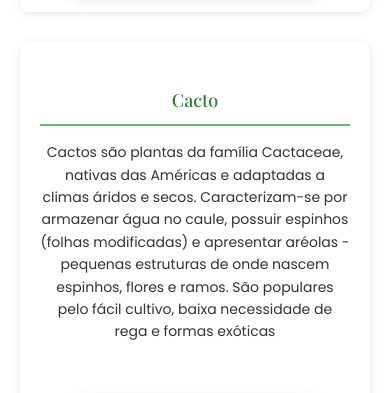
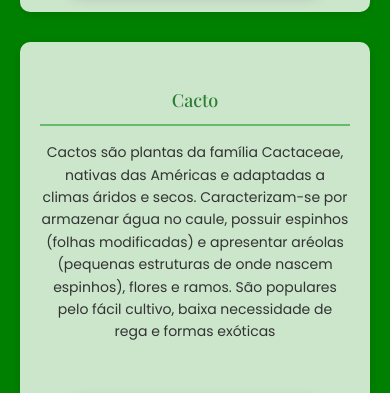
Before and after one commit to Nananilda/media-query, a plain HTML site: page index.html in a window 390 px wide. Shown: the part 1557-1950 px from the top of the page. Drawn offline with nearby package versions, Linux system fonts and the light colour scheme; grey boxes are pictures that could not be loaded.

Commit message:
Co-authored-by: Mar3l0 <Mar3l00@users.noreply.github.com> Co-authored-by: Carlos-Eduardo-Costa <Carlos-Eduardo-Costa@users.noreply.github.com> Co-authored-by: Bianca Moreira de Oliveira <biancamoreiradeoliveira6@gmail.com>

```diff
--- a/index.html
+++ b/index.html
@@ -1,13 +1,18 @@
 <!DOCTYPE html>
 <html lang="pt-br">
+
 <head>
     <meta charset="UTF-8">
+    <meta name="viewport" content="width=device-width, initial-scale=1.0">
     <title>Planeta Verde</title>
     <link rel="preconnect" href="https://fonts.googleapis.com">
     <link rel="preconnect" href="https://fonts.gstatic.com" crossorigin>
-    <link href="https://fonts.googleapis.com/css2?family=Poppins:wght@300;400;500;600;700&family=Playfair+Display:wght@400;500;600;700&display=swap" rel="stylesheet">
+    <link
+        href="https://fonts.googleapis.com/css2?family=Poppins:wght@300;400;500;600;700&family=Playfair+Display:wght@400;500;600;700&display=swap"
+        rel="stylesheet">
     <link rel="stylesheet" href="style.css">
 </head>
+
 <body>
 
     <header>
@@ -26,11 +31,18 @@
 
     <section id="inicio">
         <h1>Bem-vindo!</h1>
-    <p>A Planeta Verde é uma empresa voltada ao cuidado com a natureza e à promoção da sustentabilidade. Seu objetivo é aproximar as pessoas do meio ambiente, oferecendo produtos e serviços ligados à jardinagem, paisagismo e cultivo doméstico, como plantas, mudas, vasos, fertilizantes ecológicos e sistemas de irrigação.
+        <p>A Planeta Verde é uma empresa voltada ao cuidado com a natureza e à promoção da sustentabilidade. Seu
+            objetivo é aproximar as pessoas do meio ambiente, oferecendo produtos e serviços ligados à jardinagem,
+            paisagismo e cultivo doméstico, como plantas, mudas, vasos, fertilizantes ecológicos e sistemas de
+            irrigação.
 
-    Além disso, a empresa se destaca pelo compromisso com práticas sustentáveis, utilizando materiais recicláveis, incentivando o cultivo orgânico e o consumo consciente. Também atua de forma digital, compartilhando conteúdos educativos sobre cuidados com plantas e preservação ambiental.
+            Além disso, a empresa se destaca pelo compromisso com práticas sustentáveis, utilizando materiais
+            recicláveis, incentivando o cultivo orgânico e o consumo consciente. Também atua de forma digital,
+            compartilhando conteúdos educativos sobre cuidados com plantas e preservação ambiental.
 
-    A Planeta Verde busca transformar espaços urbanos em ambientes mais verdes e saudáveis, por meio de projetos como jardins verticais, hortas comunitárias e consultorias em paisagismo, unindo tecnologia, conhecimento e responsabilidade ambiental.
+            A Planeta Verde busca transformar espaços urbanos em ambientes mais verdes e saudáveis, por meio de projetos
+            como jardins verticais, hortas comunitárias e consultorias em paisagismo, unindo tecnologia, conhecimento e
+            responsabilidade ambiental.
         </p>
     </section>
 
@@ -40,31 +52,44 @@
         <div class="planta-container">
             <div class="planta-content">
                 <h4>Rosa-do-deserto</h4>
-            <p>A rosa-do-deserto (Adenium obesum) é uma planta suculenta exótica, nativa de regiões áridas da África e Oriente Médio, famosa por sua floração exuberante e caudex que armazena água. Conhecida pela resistência ao calor e baixa necessidade de rega, é cultivada como planta ornamental, muitas vezes no estilo bonsai, devido ao seu formato peculiar.</p>
+                <p>A rosa-do-deserto (Adenium obesum) é uma planta suculenta exótica, nativa de regiões áridas da África
+                    e Oriente Médio, famosa por sua floração exuberante e caudex que armazena água. Conhecida pela
+                    resistência ao calor e baixa necessidade de rega, é cultivada como planta ornamental, muitas vezes
+                    no estilo bonsai, devido ao seu formato peculiar.</p>
             </div>
             <div class="planta-imagem">
-            <img src="https://chat.google.com/u/0/api/get_attachment_url?url_type=FIFE_URL&content_type=image%2Fjpeg&attachment_token=AOo0EEWFgGvZznW1M1YuJs3%2B8COZfOz60uE%2FFve9CuYslsPuSAFaSWJa5mJ8VjuSWBaliTrSFGHZf1UHdwMfXNLdAYzJmPsV19%2B2j%2BDNrc%2BKdy6gGYskJJ%2FSgqYDgH%2Bw0yMaKUxsph4zyrOn7aGN72c6ikRVXPztftSR6Jthfl3A4F1Q%2FZ04GiabN7wEofWHtMQNJ2bDn%2FqMM%2BTkD%2Ffwrrn7n69rcf3%2F7%2Fyz3l8Ua9rY1JyMatPPoEzXM0YTY0qG9mT0dBNHmqfiYn4ySyJnMOxXIwfoDUO9Vgj%2BbXbqdIkPKJkERxeRWFXpnk2MZS3YunlT6TkWS37Yrj2CuHpt8F5rTfWHaKrGSugi4Ol03aQFPAGs5YsgmdVUpAMinGyJ4pAjWvbL2O6DFUhHrgbRMKgB2GbsRzi6xB2T5a%2BwM1i4jiKKgTgFSEofNQDTMx%2Bp3E64ysgIllA%2FLa9SPNLON%2Bp%2Bdw8hX0mZe9FhEkE7YJgpPGGDFBTtw%2FS5AvjKa%2BwCI%2FFrUoPVsmkK2wdGS87dR1SCZarDcqNTc2DtPhUk0sRpfzW8SpFYH%2FVK9SPMjydroZSny%2BYDKUjvw9AhmOuMmME%3D&allow_caching=true&sz=w512-k" alt="Rosa-do-deserto">
+                <img src="https://chat.google.com/u/0/api/get_attachment_url?url_type=FIFE_URL&content_type=image%2Fjpeg&attachment_token=AOo0EEWFgGvZznW1M1YuJs3%2B8COZfOz60uE%2FFve9CuYslsPuSAFaSWJa5mJ8VjuSWBaliTrSFGHZf1UHdwMfXNLdAYzJmPsV19%2B2j%2BDNrc%2BKdy6gGYskJJ%2FSgqYDgH%2Bw0yMaKUxsph4zyrOn7aGN72c6ikRVXPztftSR6Jthfl3A4F1Q%2FZ04GiabN7wEofWHtMQNJ2bDn%2FqMM%2BTkD%2Ffwrrn7n69rcf3%2F7%2Fyz3l8Ua9rY1JyMatPPoEzXM0YTY0qG9mT0dBNHmqfiYn4ySyJnMOxXIwfoDUO9Vgj%2BbXbqdIkPKJkERxeRWFXpnk2MZS3YunlT6TkWS37Yrj2CuHpt8F5rTfWHaKrGSugi4Ol03aQFPAGs5YsgmdVUpAMinGyJ4pAjWvbL2O6DFUhHrgbRMKgB2GbsRzi6xB2T5a%2BwM1i4jiKKgTgFSEofNQDTMx%2Bp3E64ysgIllA%2FLa9SPNLON%2Bp%2Bdw8hX0mZe9FhEkE7YJgpPGGDFBTtw%2FS5AvjKa%2BwCI%2FFrUoPVsmkK2wdGS87dR1SCZarDcqNTc2DtPhUk0sRpfzW8SpFYH%2FVK9SPMjydroZSny%2BYDKUjvw9AhmOuMmME%3D&allow_caching=true&sz=w512-k"
+                    alt="Rosa-do-deserto">
             </div>
         </div>
 
         <div class="planta-container">
             <div class="planta-content">
                 <h4>Cacto</h4>
-            <p>Cactos são plantas da família Cactaceae, nativas das Américas e adaptadas a climas áridos e secos. Caracterizam-se por armazenar água no caule, possuir espinhos (folhas modificadas) e apresentar aréolas - pequenas estruturas de onde nascem espinhos, flores e ramos. São populares pelo fácil cultivo, baixa necessidade de rega e formas exóticas</p>
+                <p>Cactos são plantas da família Cactaceae, nativas das Américas e adaptadas a climas áridos e secos.
+                    Caracterizam-se por armazenar água no caule, possuir espinhos (folhas modificadas) e apresentar
+                    aréolas (pequenas estruturas de onde nascem espinhos), flores e ramos. São populares pelo fácil
+                    cultivo, baixa necessidade de rega e formas exóticas</p>
             </div>
             <div class="planta-imagem">
-            <img src="https://chat.google.com/u/0/api/get_attachment_url?url_type=FIFE_URL&content_type=image%2Fjpeg&attachment_token=AOo0EEUD7H284XfoadNNinBjfoOfIkOuAqi09NzXjXy8oxWm0ATOX8%2FTNTRBS%2FUSIUR7dRJPFZtEvyjy4hgwxYWR0k2kRsELXT%2FpTaGBZD%2BcMBzp4bx0Y5cuf6jnWOpR5K1onqDY9DJt7NfwOAOnHZrZ7uaCzMCeOUm1wsC8QsoEDxF%2FIzlqRQdFKxc8U6gtJ5fNjmYF3IgVsZ8SAohyqSXuHNYKP1xzpKMeMCRMCKGDta%2FTyBWr0iVqa%2Fm1RJshPM2ZW170DmhKSoGexg7IIXoYaifZdMiNbdfQpusnUs4T4fvvaAcIYthhifQso0iaA8%2B8yn7OCR6jWotbr9klqjwCRCupOiDH8bUXJ5WVOeJ%2FJ8%2FqBoCXy8Y%2BYrEBG3q4zyBgKF8KAfAAXrz4o2IQ4ARg3JoPZ5HmL%2BkGiIlML%2FC0V7PgYCc%2B4lkl50lT275lLzlKqbDn7n7sEpkoRa5JttBuXwnqI6vIORe8PWq20uVg3NXWkjmMgVEC%2BURMuEWhU%2B1iNy8d3w6wYSVET%2BUMEupT2tSIKkHUJXwhV4j%2Bn%2BacHjseOdfehow7rUj8zPL2JBtgXU7jMBLRza%2FlgVObakexQA%3D%3D&allow_caching=true&sz=w512-k" alt="Cacto">
+                <img src="https://chat.google.com/u/0/api/get_attachment_url?url_type=FIFE_URL&content_type=image%2Fjpeg&attachment_token=AOo0EEUD7H284XfoadNNinBjfoOfIkOuAqi09NzXjXy8oxWm0ATOX8%2FTNTRBS%2FUSIUR7dRJPFZtEvyjy4hgwxYWR0k2kRsELXT%2FpTaGBZD%2BcMBzp4bx0Y5cuf6jnWOpR5K1onqDY9DJt7NfwOAOnHZrZ7uaCzMCeOUm1wsC8QsoEDxF%2FIzlqRQdFKxc8U6gtJ5fNjmYF3IgVsZ8SAohyqSXuHNYKP1xzpKMeMCRMCKGDta%2FTyBWr0iVqa%2Fm1RJshPM2ZW170DmhKSoGexg7IIXoYaifZdMiNbdfQpusnUs4T4fvvaAcIYthhifQso0iaA8%2B8yn7OCR6jWotbr9klqjwCRCupOiDH8bUXJ5WVOeJ%2FJ8%2FqBoCXy8Y%2BYrEBG3q4zyBgKF8KAfAAXrz4o2IQ4ARg3JoPZ5HmL%2BkGiIlML%2FC0V7PgYCc%2B4lkl50lT275lLzlKqbDn7n7sEpkoRa5JttBuXwnqI6vIORe8PWq20uVg3NXWkjmMgVEC%2BURMuEWhU%2B1iNy8d3w6wYSVET%2BUMEupT2tSIKkHUJXwhV4j%2Bn%2BacHjseOdfehow7rUj8zPL2JBtgXU7jMBLRza%2FlgVObakexQA%3D%3D&allow_caching=true&sz=w512-k"
+                    alt="Cacto">
             </div>
         </div>
 
         <div class="planta-container">
             <div class="planta-content">
                 <h4>Plantas suculentas</h4>
-            <p>As suculentas são plantas originárias de regiões de clima árido, como os desertos e partes do continente africano. Por isso, a sua principal característica é armazenar água nas folhas para enfrentar longos períodos de estiagem ou falta de chuvas.
-            No mundo, segundo estimativas, há mais de 9 mil tipos diferentes de plantas suculentas, entre elas, o mais famoso é o cacto. Entretanto, vale ressaltar que nem todas as suculentas são cacto, já que a espécie abriga um universo muito maior de tipos de plantas.</p>
+                <p>As suculentas são plantas originárias de regiões de clima árido, como os desertos e partes do
+                    continente africano. Por isso, a sua principal característica é armazenar água nas folhas para
+                    enfrentar longos períodos de estiagem ou falta de chuvas.
+                    No mundo, segundo estimativas, há mais de 9 mil tipos diferentes de plantas suculentas, entre elas,
+                    o mais famoso é o cacto. Entretanto, vale ressaltar que nem todas as suculentas são cacto, já que a
+                    espécie abriga um universo muito maior de tipos de plantas.</p>
             </div>
             <div class="planta-imagem">
-            <img src="https://chat.google.com/u/0/api/get_attachment_url?url_type=FIFE_URL&content_type=image%2Fjpeg&attachment_token=AOo0EEVY%2B312DyFst40CGkttfukD8QURWO9wMAOrc65boWRNMDcnByMb04BJezdqh%2Bnr3aMVQioRJO6Vj4F%2FtAVj6E7BNsxm2nigE4E%2BfaCxg8MckQABjlG3ct0iCsyscbjJnAJ13zGxQk4Vwn1nuU%2Fz99zlkj2XyVcPVHvZM1Bm35doEqxanBr3Qt5rTb8%2FbJgGvrnPb74DyxXmfWACgJYAMGgTMaF9wMQSsF9i82AWVE2OnmLXu8zYyU%2B3AFi3lUpKu7OY0yqcml0Xyj6RcTHRcNS9jg1cEw0ZHPm3Hn89E4%2BIZzoWtPIoxiZD49H1cj5q%2B%2BqUDIR%2FPZY5TObdNsaocU%2BpsXKlR%2FL%2FPJuiLeUwzfdMIMLMYJX0OGupHcGH4R2lymZEwu2QyT%2BEtkcQF6PAelc4EFrwvpho7Qz8nwxkUR5rDCawBwj%2BJu0eG8qxijF1MjiLCTA1D%2FdaKn0ZkvOgB358YGV5kcTlYvUT4F69%2FDj4kwI8tU1qTOKTPJLE2Bs5iM8%2B%2BC9TuvgnyF2MVxULWtyGg1l8o7VzF3orLshlKizhpjdmtI88YOWORcNortWagd74ssjdQX%2Bkqij3wcmKKibbzWOyfw%3D%3D&allow_caching=true&sz=w512-k" alt="Plantas suculentas">
+                <img src="https://chat.google.com/u/0/api/get_attachment_url?url_type=FIFE_URL&content_type=image%2Fjpeg&attachment_token=AOo0EEVY%2B312DyFst40CGkttfukD8QURWO9wMAOrc65boWRNMDcnByMb04BJezdqh%2Bnr3aMVQioRJO6Vj4F%2FtAVj6E7BNsxm2nigE4E%2BfaCxg8MckQABjlG3ct0iCsyscbjJnAJ13zGxQk4Vwn1nuU%2Fz99zlkj2XyVcPVHvZM1Bm35doEqxanBr3Qt5rTb8%2FbJgGvrnPb74DyxXmfWACgJYAMGgTMaF9wMQSsF9i82AWVE2OnmLXu8zYyU%2B3AFi3lUpKu7OY0yqcml0Xyj6RcTHRcNS9jg1cEw0ZHPm3Hn89E4%2BIZzoWtPIoxiZD49H1cj5q%2B%2BqUDIR%2FPZY5TObdNsaocU%2BpsXKlR%2FL%2FPJuiLeUwzfdMIMLMYJX0OGupHcGH4R2lymZEwu2QyT%2BEtkcQF6PAelc4EFrwvpho7Qz8nwxkUR5rDCawBwj%2BJu0eG8qxijF1MjiLCTA1D%2FdaKn0ZkvOgB358YGV5kcTlYvUT4F69%2FDj4kwI8tU1qTOKTPJLE2Bs5iM8%2B%2BC9TuvgnyF2MVxULWtyGg1l8o7VzF3orLshlKizhpjdmtI88YOWORcNortWagd74ssjdQX%2Bkqij3wcmKKibbzWOyfw%3D%3D&allow_caching=true&sz=w512-k"
+                    alt="Plantas suculentas">
             </div>
         </div>
     </section>
@@ -72,16 +97,20 @@
     <section id="galeria">
         <h2>Galeria</h2>
         <div class="gallery-grid">
-        <img src="https://chat.google.com/u/0/api/get_attachment_url?url_type=FIFE_URL&content_type=image%2Fjpeg&attachment_token=AOo0EEW6RYqgY0TLGxaYantTcjFYXlMYTWGgk5OmwS9Py1v4Eca1Xx9Ke4O9tb91y1Yh%2FjPtAS4RVTSM%2BjD9cT0WaadAcRDIjXjAZIavFnq0QxS%2B4eazFHM5JyF5QvdtNi2UFvUW00zeCnQbZLhP0WCCmBlPHtTfWNGI%2F9%2BQeIjL6RteWysDDxapNElc11bdcwK%2BYW%2F%2FcHHA15UGWF7ZRS2bAebI%2BujVrTPI3wOVQ%2FZOk6uMRKbwBSr5U7kZIJ7hFGtfmX9cq7WoW7DgScPRHqBhYxnlIZ12M%2FjwA1hz7foaFarfq1cR3mnTLmqXl0EDQTx65Wn1xq5fdnVoE993SfEFIb46LEkI%2Fi4v6u5dbOg%2BbsdzNBUSNZeCSBVUAuV%2FrzUjbYjU3uIjOaIfgvDBoueZY9KtzekFAXmgduapxXfJJsoYHUZawRFC8Qc%2FqITIgB7Rt%2BT2zAp0PRAV2T6CdOa00%2FYKQ7gMF1VyNJQqoo71zxjCDF8LdVfcnIeqj6RUX7HS5fSGYlcOSGAwMUCMMMRx%2BzO94Lh0FphwylGZEKi%2BTxnw6EBgMcfDFEZ9sDYqvO4KCnI3rUCdpUvrEOW2vasNCw%3D%3D&allow_caching=true&sz=w512-k" alt="Planta 1">
-        <img src="https://chat.google.com/u/0/api/get_attachment_url?url_type=FIFE_URL&content_type=image%2Fjpeg&attachment_token=AOo0EEVY1hS%2FJOFAVy%2FZKKN2hl3JAR%2F4zhSe4bIud6e4IMbK9EUQBP5ao4dhzjqivL3QQJQ2mAaqB4fM%2BkVk8Tg0tDR82waVMvR2k7FNhEHP3NsJMZa79cTBmRYZ0MekbAGveRMM6%2BTG96l2Jz09N6tl%2BjsXgYHaDZdfafsqtZJfK04U7%2BwfhZvl%2FP9HaDZsHly%2B7%2FivbWxz4eeP4ieG1tloPJwpuvuwPtfiJnI3FU%2BW22Jnv9X0sqWp1pBD77vs%2B2zMiZ9t48%2BbpfApn1YgYahEPXqTQ5kRMxdf5uwhgs7eerU9qDrKeYlBcwDeqwxGaL6Kxpn9HUF7M2aD21lWtylnyaBBg76BBk50PoAjTAqHAtya6m05z%2FkJUu%2BvKFjzg988xa7XmUWhX3rHWVktv%2F85t3oUmoQPLD4pVJPHMGJa7dX2H0p1WzBRHeWb5QomTT1vFMJ0lOnQ3m8ON8RHWrVt4NvNS8II1l7VHbSl85oDy4axD24QxctSZjMcuNMKW5AkEXPSy%2B4HiOFfPLlfXWsNUOPn7glHRJ0w3PiywF9R6aDR3r52OYnSzpL5HA4YfBAiOny94LIzcQDFEjbOJC5IY4coGak%3D&allow_caching=true&sz=w512-k" alt="Planta 2">
-        <img src="https://chat.google.com/u/0/api/get_attachment_url?url_type=FIFE_URL&content_type=image%2Fwebp&attachment_token=AOo0EEVznageDu%2BAme0xP0w223nXDV3MraLqmMBX5leyxbunFEKYxHp2xGHCcVdzjMOy42%2BO7%2FgCbZQuMFrAy4YYK5pr3R%2Bi6Nc9AijqTVLvYtt7LIkvW6TiN9tYHh15DQvuTHLebJg0jSP0YT0LqPUPvHH7MMtr2Q9bKSMvPKhDOH1ARTmdLrS53OGmg4woXBMJ7cRCm4G4ONbKLHqBCPojEENdNlSKov%2BniLJToxiwywbyFtDirvHR3ifhatJUwWvOiSIqFvJjQlPG8ffTibo9f2rz9XPjzex3SF4bVN7LB8kD9E7bDxcCXjFpRiw8rco0QMenTS5QRp3nFLFIhIxkLByHDjVOke5qLxElXKWTVgq%2FiIkefUmQHn3BvmtF2H3R32khvDL7fCVjRWYjymIKl%2FyzX8Y%2FNPCAYB8ATgrkAJdcdncgrCvlJcQrCRJdw4yTYG%2F3toBDgAIFiZfSiu7ubXFf2kH1Eqe0AeqOX3B62eRFSNE9ZhuPp3%2BpM%2BAFy9hYND8CcHlY2OOQmWovBb%2BKT1zUhzvzWyrZJRoUXI3o1qf65qUN%2BMZZoNguYNtU2jGyWnFFwvPeEDVJ%2F3eakJodUjit&allow_caching=true&rw=true&sz=w512-k" alt="Planta 3">
+            <img src="https://chat.google.com/u/0/api/get_attachment_url?url_type=FIFE_URL&content_type=image%2Fjpeg&attachment_token=AOo0EEW6RYqgY0TLGxaYantTcjFYXlMYTWGgk5OmwS9Py1v4Eca1Xx9Ke4O9tb91y1Yh%2FjPtAS4RVTSM%2BjD9cT0WaadAcRDIjXjAZIavFnq0QxS%2B4eazFHM5JyF5QvdtNi2UFvUW00zeCnQbZLhP0WCCmBlPHtTfWNGI%2F9%2BQeIjL6RteWysDDxapNElc11bdcwK%2BYW%2F%2FcHHA15UGWF7ZRS2bAebI%2BujVrTPI3wOVQ%2FZOk6uMRKbwBSr5U7kZIJ7hFGtfmX9cq7WoW7DgScPRHqBhYxnlIZ12M%2FjwA1hz7foaFarfq1cR3mnTLmqXl0EDQTx65Wn1xq5fdnVoE993SfEFIb46LEkI%2Fi4v6u5dbOg%2BbsdzNBUSNZeCSBVUAuV%2FrzUjbYjU3uIjOaIfgvDBoueZY9KtzekFAXmgduapxXfJJsoYHUZawRFC8Qc%2FqITIgB7Rt%2BT2zAp0PRAV2T6CdOa00%2FYKQ7gMF1VyNJQqoo71zxjCDF8LdVfcnIeqj6RUX7HS5fSGYlcOSGAwMUCMMMRx%2BzO94Lh0FphwylGZEKi%2BTxnw6EBgMcfDFEZ9sDYqvO4KCnI3rUCdpUvrEOW2vasNCw%3D%3D&allow_caching=true&sz=w512-k"
+                alt="Planta 1">
+            <img src="https://chat.google.com/u/0/api/get_attachment_url?url_type=FIFE_URL&content_type=image%2Fjpeg&attachment_token=AOo0EEVY1hS%2FJOFAVy%2FZKKN2hl3JAR%2F4zhSe4bIud6e4IMbK9EUQBP5ao4dhzjqivL3QQJQ2mAaqB4fM%2BkVk8Tg0tDR82waVMvR2k7FNhEHP3NsJMZa79cTBmRYZ0MekbAGveRMM6%2BTG96l2Jz09N6tl%2BjsXgYHaDZdfafsqtZJfK04U7%2BwfhZvl%2FP9HaDZsHly%2B7%2FivbWxz4eeP4ieG1tloPJwpuvuwPtfiJnI3FU%2BW22Jnv9X0sqWp1pBD77vs%2B2zMiZ9t48%2BbpfApn1YgYahEPXqTQ5kRMxdf5uwhgs7eerU9qDrKeYlBcwDeqwxGaL6Kxpn9HUF7M2aD21lWtylnyaBBg76BBk50PoAjTAqHAtya6m05z%2FkJUu%2BvKFjzg988xa7XmUWhX3rHWVktv%2F85t3oUmoQPLD4pVJPHMGJa7dX2H0p1WzBRHeWb5QomTT1vFMJ0lOnQ3m8ON8RHWrVt4NvNS8II1l7VHbSl85oDy4axD24QxctSZjMcuNMKW5AkEXPSy%2B4HiOFfPLlfXWsNUOPn7glHRJ0w3PiywF9R6aDR3r52OYnSzpL5HA4YfBAiOny94LIzcQDFEjbOJC5IY4coGak%3D&allow_caching=true&sz=w512-k"
+                alt="Planta 2">
+            <img src="https://chat.google.com/u/0/api/get_attachment_url?url_type=FIFE_URL&content_type=image%2Fwebp&attachment_token=AOo0EEVznageDu%2BAme0xP0w223nXDV3MraLqmMBX5leyxbunFEKYxHp2xGHCcVdzjMOy42%2BO7%2FgCbZQuMFrAy4YYK5pr3R%2Bi6Nc9AijqTVLvYtt7LIkvW6TiN9tYHh15DQvuTHLebJg0jSP0YT0LqPUPvHH7MMtr2Q9bKSMvPKhDOH1ARTmdLrS53OGmg4woXBMJ7cRCm4G4ONbKLHqBCPojEENdNlSKov%2BniLJToxiwywbyFtDirvHR3ifhatJUwWvOiSIqFvJjQlPG8ffTibo9f2rz9XPjzex3SF4bVN7LB8kD9E7bDxcCXjFpRiw8rco0QMenTS5QRp3nFLFIhIxkLByHDjVOke5qLxElXKWTVgq%2FiIkefUmQHn3BvmtF2H3R32khvDL7fCVjRWYjymIKl%2FyzX8Y%2FNPCAYB8ATgrkAJdcdncgrCvlJcQrCRJdw4yTYG%2F3toBDgAIFiZfSiu7ubXFf2kH1Eqe0AeqOX3B62eRFSNE9ZhuPp3%2BpM%2BAFy9hYND8CcHlY2OOQmWovBb%2BKT1zUhzvzWyrZJRoUXI3o1qf65qUN%2BMZZoNguYNtU2jGyWnFFwvPeEDVJ%2F3eakJodUjit&allow_caching=true&rw=true&sz=w512-k"
+                alt="Planta 3">
         </div>
     </section>
 
     <footer>
-    <p>© 2026 Planeta Verde</p>
+        <p> 2026 Planeta Verde</p>
     </footer>
 
     <script src="script.js"></script>
 </body>
+
 </html>
--- a/style.css
+++ b/style.css
@@ -100,7 +100,8 @@ section {
 }
 
 /* TIPOGRAFIA */
-h1, h2 {
+h1,
+h2 {
     font-family: 'Playfair Display', serif;
     font-weight: 600;
     color: #000000;
@@ -153,23 +154,40 @@ h1 {
     font-size: clamp(24px, 5vw, 40px);
 }
 
+
+
+
+
+
+
 /* ================================= */
 /*  MEDIA QUERY */
 /* ================================= */
+/* Mediaquery- bianca */
+@media (max-width: 768px) {
+    /* Se a tela ficar menor ou igual a 768px, ele vai aplicar essa estrutura  */
 
-@media (max-width: 768px) {
 
-    /* Menu vira coluna */
     .menu {
         display: none;
+        /* aqui o menu vai parar de ser horizontal e vai aparecer os três pontinhos */
         flex-direction: column;
+        /* vai mudar para a parte da coluna */
         background: green;
         position: absolute;
         top: 60px;
         right: 0;
         width: 100%;
+        /* largura da tela inteira */
         text-align: center;
+        /* centraliza os componentes do menu */
     }
+
+    body {
+        background: green;
+        color: rgb(122, 179, 48);
+    }
+    /* vai mudar o texto para verde e o fundo*/
 
     /* Quando ativar */
     .menu.ativo {
@@ -180,11 +198,16 @@ h1 {
     .hamburger {
         display: block;
     }
-
+   /* o usuário vai pode clicar no botão */
     /* Texto menor */
     h1 {
         font-size: 28px;
     }
+    /* Aqui vai deixar o título menor */
+
+
+
+    /* Começo mediaquery do marcelo */
 
     /* PLANTAS RESPONSIVAS */
     .planta-container {
@@ -224,6 +247,7 @@ h1 {
 
 /* CELULARES PEQUENOS */
 @media (max-width: 480px) {
+
     section {
         padding: 20px;
     }
@@ -254,6 +278,8 @@ h1 {
         height: 250px;
     }
 
+
+    /* Começo parte do mediaquery CARLOS */
     /* GALERIA RESPONSIVA */
     #galeria {
         padding: 30px 20px;
```
Lines whose indentation alone changed are shown as unchanged.
